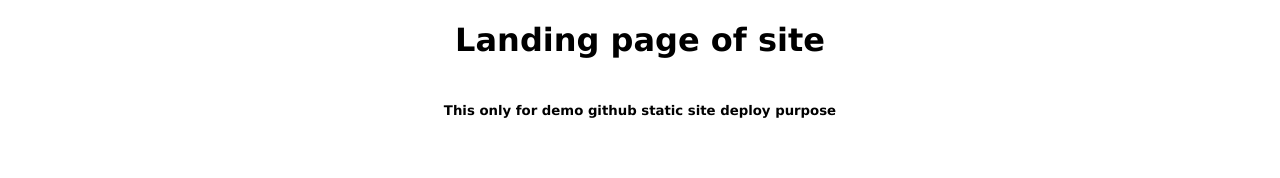
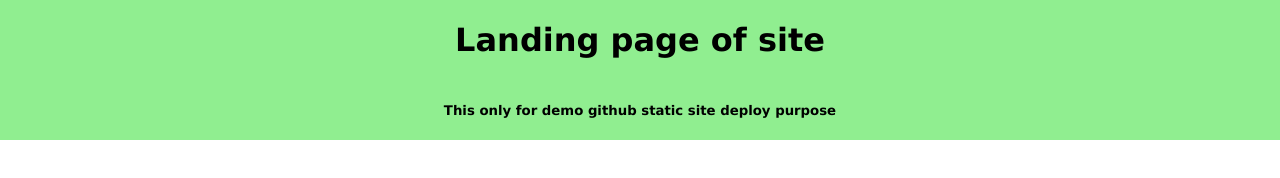
Before and after one commit to Pasupathi21/Static-site, a website: page index.html in a window 1280 px wide. Drawn offline with Linux system fonts and the light colour scheme.

Commit message:
color changes

```diff
--- a/src/index.css
+++ b/src/index.css
@@ -12,5 +12,6 @@ body {
     justify-content: center;
     align-items: center;
     flex-direction: column;
-    height: 100%
+    height: 100%;
+    background-color: lightgreen
 }
```
